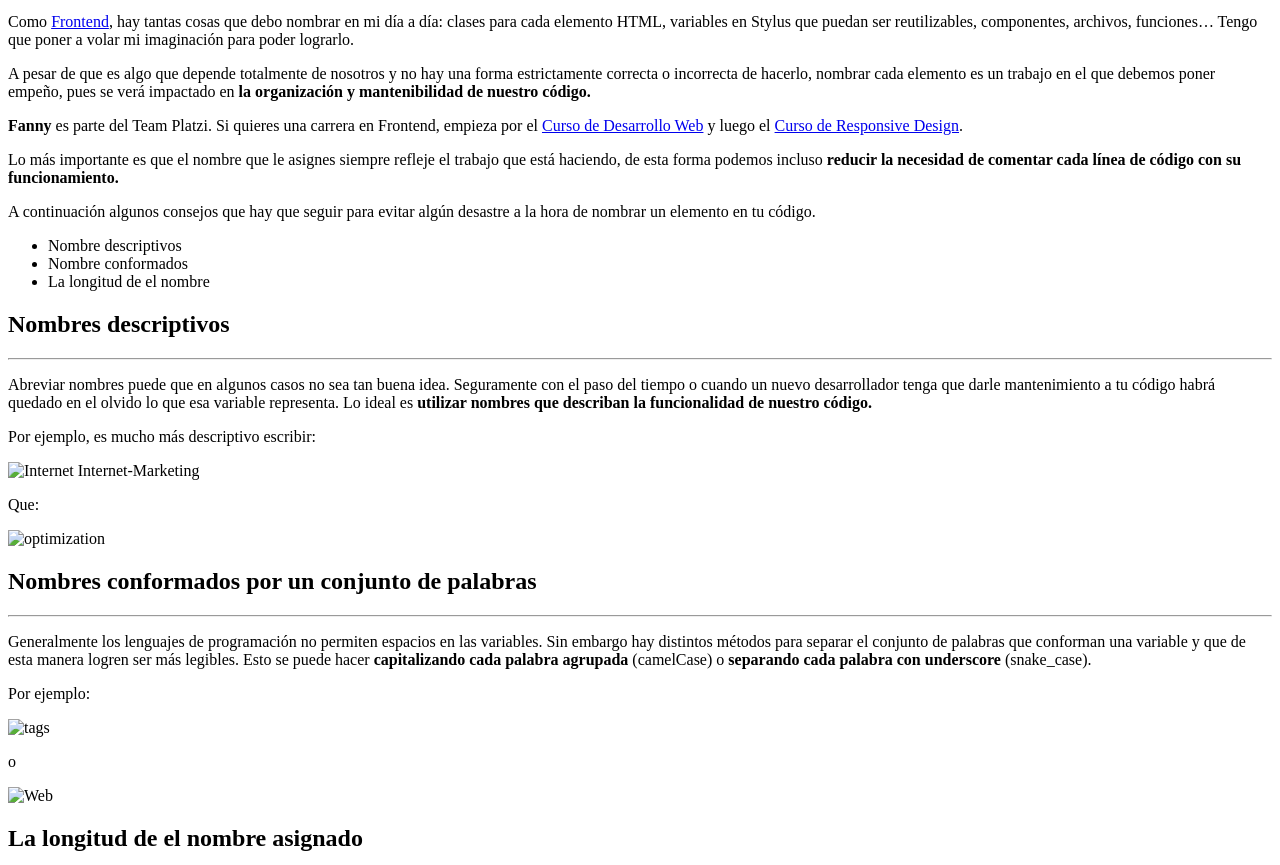
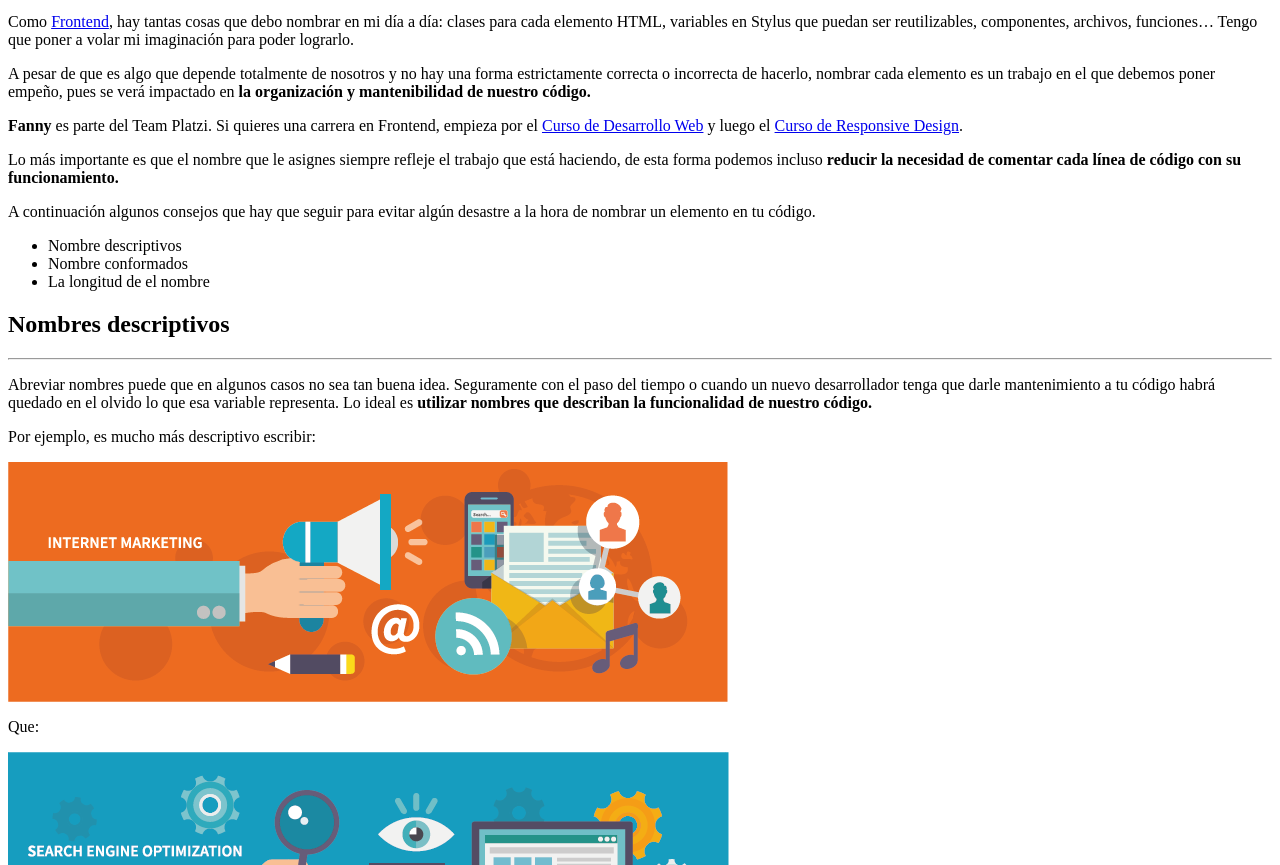
Before and after one commit to AlexndrSoma/Practica1, a plain HTML site: page index.html in a window 1280 px wide. Shown: the part 87-952 px from the top of the page. Drawn offline with Linux system fonts and the light colour scheme.

Commit message:
FInalizado

```diff
--- a/index.html
+++ b/index.html
@@ -29,16 +29,16 @@
 <hr>
 <p>Abreviar nombres puede que en algunos casos no sea tan buena idea. Seguramente con el paso del tiempo o cuando un nuevo desarrollador tenga que darle mantenimiento a tu código habrá quedado en el olvido lo que esa variable representa. Lo ideal es <b>utilizar nombres que describan la funcionalidad de nuestro código.</b></p>
 <p>Por ejemplo, es mucho más descriptivo escribir:</p>
-<img src="Internet-Marketing.png" alt="Internet Internet-Marketing">
+<img src="public/img/Internet-Marketing.png" alt="Internet Internet-Marketing">
 <p>Que:</p>
-<img src="optimization.png" alt="optimization">
+<img src="public/img/optimization.png" alt="optimization">
 <h2>Nombres conformados por un conjunto de palabras</h2>
 <hr>
 <p>Generalmente los lenguajes de programación no permiten espacios en las variables. Sin embargo hay distintos métodos para separar el conjunto de palabras que conforman una variable y que de esta manera logren ser más legibles. Esto se puede hacer <b>capitalizando cada palabra agrupada</b> (camelCase) o <b>separando cada palabra con underscore </b> (snake_case).</p>
 <p>Por ejemplo:</p>
-<img src="tags.png" alt="tags">
+<img src="public/img/tags.png" alt="tags">
 <p>o</p>
-<img src="Web.png" alt="Web">
+<img src="public/img/Web.png" alt="Web">
 <h2>La longitud de el nombre asignado</h2>
 <hr>
 <p>A pesar de que los nombres de variables cortos deben ser sustituidos por nombres de variables más largos y descriptivos, <b>no quiere decir que tenemos que usar frases completas. </b>Es importante que el nombre describa qué es lo que el código asignado hace y no cómo lo hace. Utilizar un nombre largo puede incluso ser más susceptible a errores tipográficos a la hora de escribirlo. Se dice que <b>la longitud recomendable es de 2 a 4 palabras o entre 8 y 20 caracteres.</b></p>
```
